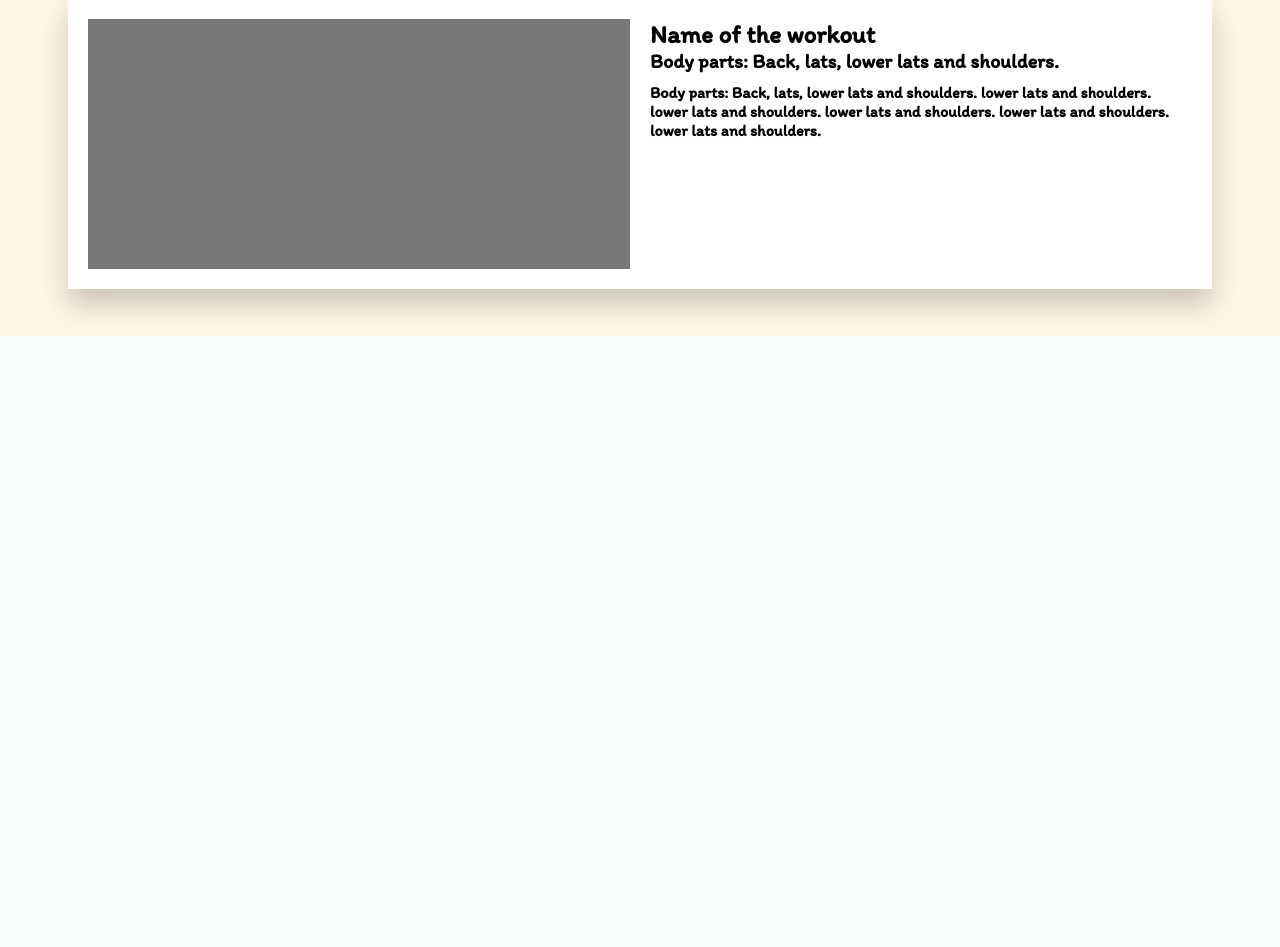
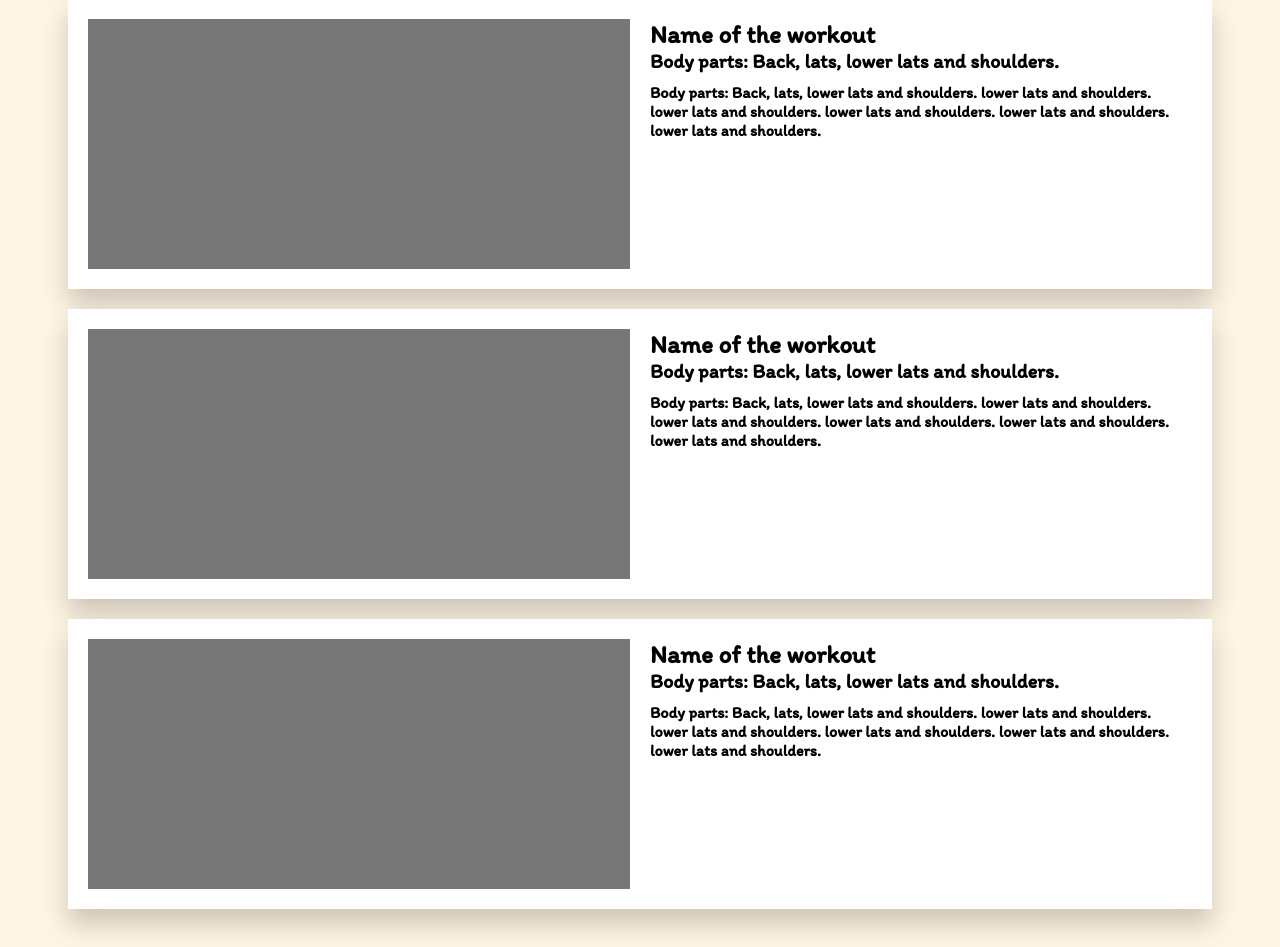
Before and after one commit to sabuka-dumbo/WellnessHub, a Django app: page /workouts/ in a window 1280 px wide. Shown: the part 464-1411 px from the top of the page. Before the commit the page ends 800 px from the top, so only its background shows below. Run offline with Django 5.2, Linux system fonts and the light colour scheme.

Commit message:
Mar 20, 2025, 7:24 PM

```diff
--- a/wellnesshub/wh/static/css/workouts.css
+++ b/wellnesshub/wh/static/css/workouts.css
@@ -224,7 +224,7 @@
 
 .submit {
     position: relative;
-    top: 0;
+    bottom: 0px;
     left: 0;
     width: 100%;
     height: 100%;
@@ -262,7 +262,7 @@
     box-shadow: 0px 15px 25px rgba(0, 0, 0, 0.201);
     display: grid;
     grid-template-columns: calc(50% - 10px) 20px calc(50% - 10px);
-    margin-bottom: 40px;
+    margin-bottom: 20px;
 }
 
 .result-video {
--- a/wellnesshub/wh/templates/workouts.html
+++ b/wellnesshub/wh/templates/workouts.html
@@ -68,6 +68,28 @@
                 <h1 class="workout-description">Body parts: Back, lats, lower lats and shoulders.  lower lats and shoulders.  lower lats and shoulders.  lower lats and shoulders.  lower lats and shoulders.  lower lats and shoulders. </h1>
             </div>
         </div>
+
+        <div class="result">
+            <div class="result-video"></div>
+
+            <div class="result-text">
+                <h1 class="workout-name">Name of the workout</h1>
+                <h1 class="workout-parts">Body parts: Back, lats, lower lats and shoulders.</h1>
+                <h1 class="workout-description">Body parts: Back, lats, lower lats and shoulders.  lower lats and shoulders.  lower lats and shoulders.  lower lats and shoulders.  lower lats and shoulders.  lower lats and shoulders. </h1>
+            </div>
+        </div>
+
+        <div class="result">
+            <div class="result-video"></div>
+
+            <div class="result-text">
+                <h1 class="workout-name">Name of the workout</h1>
+                <h1 class="workout-parts">Body parts: Back, lats, lower lats and shoulders.</h1>
+                <h1 class="workout-description">Body parts: Back, lats, lower lats and shoulders.  lower lats and shoulders.  lower lats and shoulders.  lower lats and shoulders.  lower lats and shoulders.  lower lats and shoulders. </h1>
+            </div>
+        </div>
+
+        <br>
     </div>
 
     <script src="{% static 'js/workouts.js' %}"></script>
```
